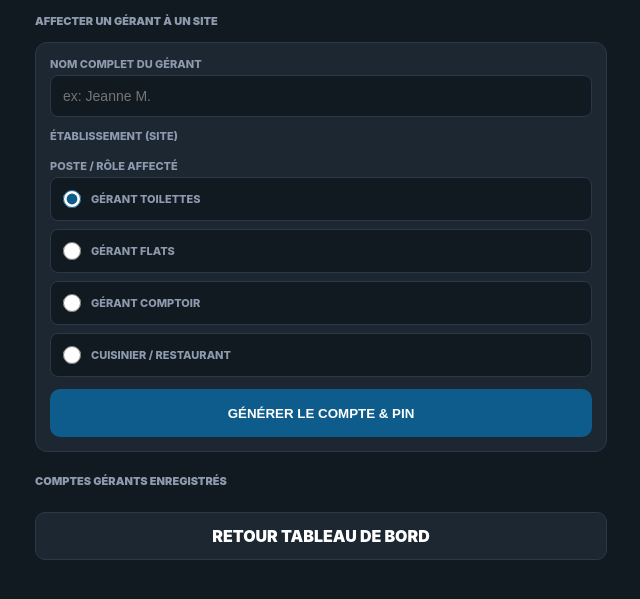
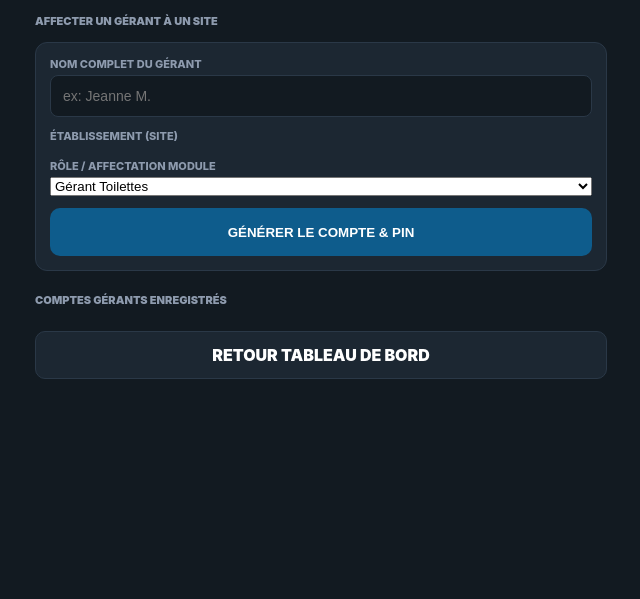
Before and after one commit to teddy863/emmanuel-gestion, a FastAPI app: template templates/gerants.html in a window 1280 px wide. Shown: the part 65-664 px from the top of the page, without its empty margins (319-959 px from the left). Run offline with FastAPI, Linux system fonts and the light colour scheme; the template is opened without the code that fills it, so the values that code supplies are empty.

Commit message:
Ajout des roles Gerant Salle de Fetes et Gerant Locataires

```diff
--- a/templates/gerants.html
+++ b/templates/gerants.html
@@ -175,27 +175,16 @@
       </div>
 
       <div class="field">
-        <label>Poste / Rôle affecté</label>
-        <div class="radio-group">
-          <label class="radio-option">
-            <input type="radio" name="role" value="gerant_toilettes" checked>
-            <span>Gérant Toilettes</span>
-          </label>
-          <label class="radio-option">
-            <input type="radio" name="role" value="gerant_flats">
-            <span>Gérant Flats</span>
-          </label>
-          <label class="radio-option">
-            <input type="radio" name="role" value="gerant_comptoir">
-            <span>Gérant Comptoir</span>
-          </label>
-          <label class="radio-option">
-            <input type="radio" name="role" value="cuisinier">
-            <span>Cuisinier / Restaurant</span>
-          </label>
-        </div>
-      </div>
-
+  <label>Rôle / Affectation Module</label>
+  <select name="role" required>
+    <option value="gerant_toilettes">Gérant Toilettes</option>
+    <option value="gerant_flats">Gérant Flats</option>
+    <option value="gerant_comptoir">Gérant Comptoir</option>
+    <option value="cuisinier">Cuisinier / Restaurant</option>
+    <option value="gerant_salle">Gérant Salle de Fêtes</option>
+    <option value="gerant_locataires">Gérant Locataires</option>
+  </select>
+</div>
       <button type="submit" class="btn-submit">GÉNÉRER LE COMPTE & PIN</button>
     </form>
 
```
